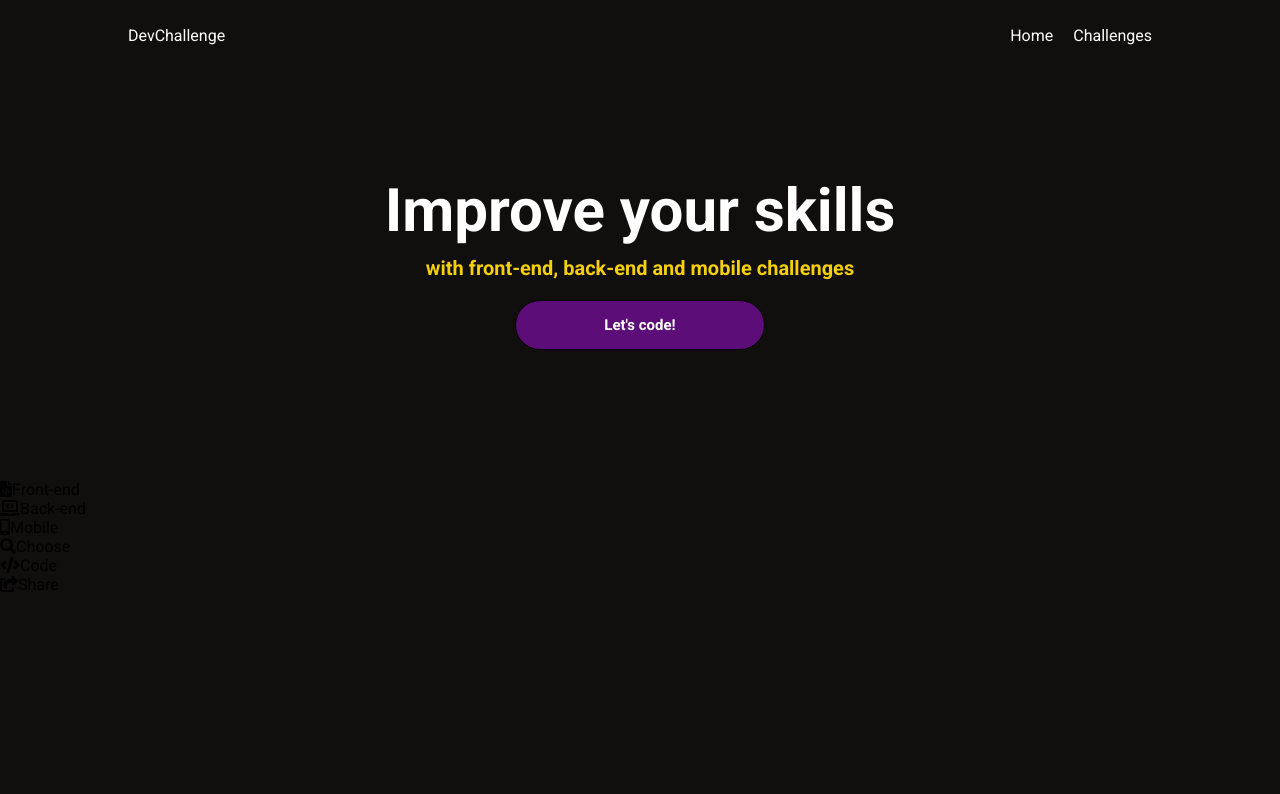
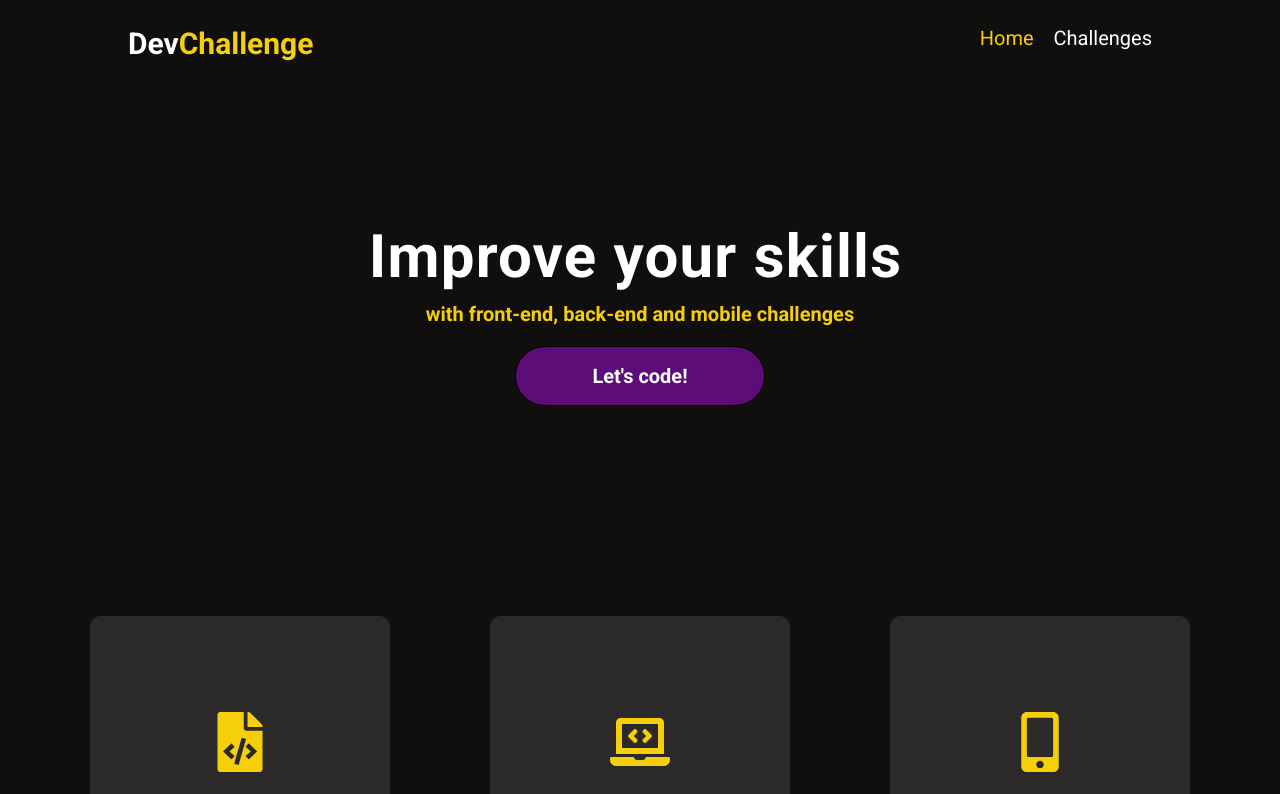
Before and after one commit to Lorenalgm/DevChallenge, a React (Create React App) app in the folder frontend/: page / in a window 1280 px wide. Shown: the top 794 px of the page. Built offline with nearby package versions, Linux system fonts and the light colour scheme.

Commit message:
Finished home css

```diff
--- a/frontend/src/App.css
+++ b/frontend/src/App.css
@@ -1,5 +1,4 @@
-@import url('https://fonts.googleapis.com/css?family=Roboto:400,700&display=swap');
-
+@import url('https://fonts.googleapis.com/css2?family=Roboto:wght@400;700&display=swap');
 * {
     margin: 0;
     padding: 0;
--- a/frontend/src/pages/Home/index.js
+++ b/frontend/src/pages/Home/index.js
@@ -2,47 +2,51 @@ import React from 'react';
 import { FontAwesomeIcon } from '@fortawesome/react-fontawesome';
 import { faMobileAlt, faLaptopCode, faFileCode, faSearch, faCode, faShareSquare } from '@fortawesome/free-solid-svg-icons'
 import './styles.css';
+
 export default function Home() {
     return (
         <body>
             <header>
-                <div>DevChallenge</div>
+                <div>Dev<span>Challenge</span></div>
                 <ul>
-                    <li>Home</li>
+                    <li className="active">Home</li>
                     <li>Challenges</li>
                 </ul>
             </header>
             <section className="banner">
-                <h1>Improve your skills</h1>
+                <div className="typewriter">
+                    <h1>Improve your skills</h1>
+                </div>
+                {/* <h1>Improve your skills</h1> */}
                 <h2>with front-end, back-end and mobile challenges</h2>
                 <button>Let's code!</button>
             </section>
             <section className="techs">
                 <div>
-                    <FontAwesomeIcon icon={faFileCode} />
-                    Front-end
+                    <FontAwesomeIcon className="icon" icon={faFileCode} />
+                    <h2>Front-end</h2>
                 </div>
                 <div>
-                    <FontAwesomeIcon icon={faLaptopCode} />
-                    Back-end
+                    <FontAwesomeIcon className="icon" icon={faLaptopCode} />
+                    <h2>Back-end</h2>
                 </div>
                 <div>
-                    <FontAwesomeIcon icon={faMobileAlt} />
-                    Mobile
+                    <FontAwesomeIcon className="icon" icon={faMobileAlt} />
+                    <h2>Mobile</h2>
                 </div>
             </section>
             <section className="steps">
                 <div>
-                    <FontAwesomeIcon icon={faSearch} />
-                    Choose
+                    <FontAwesomeIcon className="icon-steps" icon={faSearch} />
+                    <h2>Choose</h2>
                 </div>
                 <div>
-                    <FontAwesomeIcon icon={faCode} />
-                    Code
+                    <FontAwesomeIcon className="icon-steps" icon={faCode} />
+                    <h2>Code</h2>
                 </div>
                 <div>
-                    <FontAwesomeIcon icon={faShareSquare} />
-                    Share
+                    <FontAwesomeIcon className="icon-steps" icon={faShareSquare} />
+                    <h2>Share</h2>
                 </div>
             </section>
         </body>);
--- a/frontend/src/pages/Home/styles.css
+++ b/frontend/src/pages/Home/styles.css
@@ -7,11 +7,32 @@ header{
     margin-top: 2%;
 }
 
+header div {
+    font-size: 30px;
+    font-weight: bold;
+}
+
+header div span{
+   color: #F4CF0A;
+}
+
 header ul {
     display: flex;
     flex-direction: row;
     list-style-type: none;
+    font-size: 20px;
 }
+
+header ul li:hover {
+    opacity: 0.8;
+    cursor: pointer;
+}
+
+
+
+.active {
+    color: #F4CF0A;
+ }
 
 header ul li {
  margin-left: 20px;
@@ -22,8 +43,8 @@ header ul li {
     flex-direction: column;
     justify-content: center;
     align-items: center;
-    margin-top: 130px;
-    margin-bottom: 130px;
+    margin-top: 160px;
+    margin-bottom: 160px;
 }
 
 .banner h1 {
@@ -42,14 +63,100 @@ header ul li {
     color: #ffff;
     background-color: #5C0D78;
     width: 250px;
-    height: 50px;
+    height: 60px;
     border: 1px solid #000000;
     font-weight: bold;
-    font-size: 15px;
+    font-size: 20px;
     border-radius: 50px;
     cursor: pointer;
+    transition: 0.3s;
 }
 
 .banner button:hover {
     background-color: #490861;
 }
+
+.typewriter h1 {
+    color: #fff;
+    overflow: hidden;
+    border-right: .15em solid #5C0D78;
+    white-space: nowrap;
+    margin: 0 auto;
+    letter-spacing: .02em;
+    animation:
+      typing 3.5s steps(30, end),
+      blink-caret .5s step-end infinite;
+  }
+
+  @keyframes typing {
+    from { width: 0 }
+    to { width: 100% }
+  }
+
+  @keyframes blink-caret {
+    from, to { border-color: transparent }
+    50% { border-color: #5C0D78 }
+  }
+
+  .techs {
+      display: flex;
+      flex-direction: row;
+      align-items: center;
+      justify-content: center;
+  }
+
+  .techs div {
+      width: 300px;
+      height: 300px;
+      background-color: #2C2929;
+      margin: 50px;
+      border-radius: 10px;
+      cursor: pointer;
+      display: flex;
+      flex-direction: column;
+      align-items: center;
+      justify-content: center;
+    }
+
+    .techs div:hover{
+        transition: 0.7s;
+        background-color: #242020;
+        /* border: 1px solid #F4CF0A; */
+    }
+
+    .techs div h2 {
+        color: #ffff;
+        margin-top: 20px;
+    }
+
+    .techs div .icon{
+        color: #F4CF0A;
+        width: 60px;
+        height: 60px;
+    }
+
+    .steps {
+        display: flex;
+        align-items: center;
+        justify-content: center;
+        padding: 60px;
+    }
+
+    .steps div {
+        margin: 90px;
+        display: flex;
+        flex-direction: column;
+        align-items: center;
+        justify-content: center;
+    }
+
+    .steps div h2 {
+        color: #F4CF0A;
+        margin-top: 20px;
+    }
+
+    .steps div .icon-steps {
+        color: #ffff;
+        width: 60px;
+        height: 60px;
+    }
```
